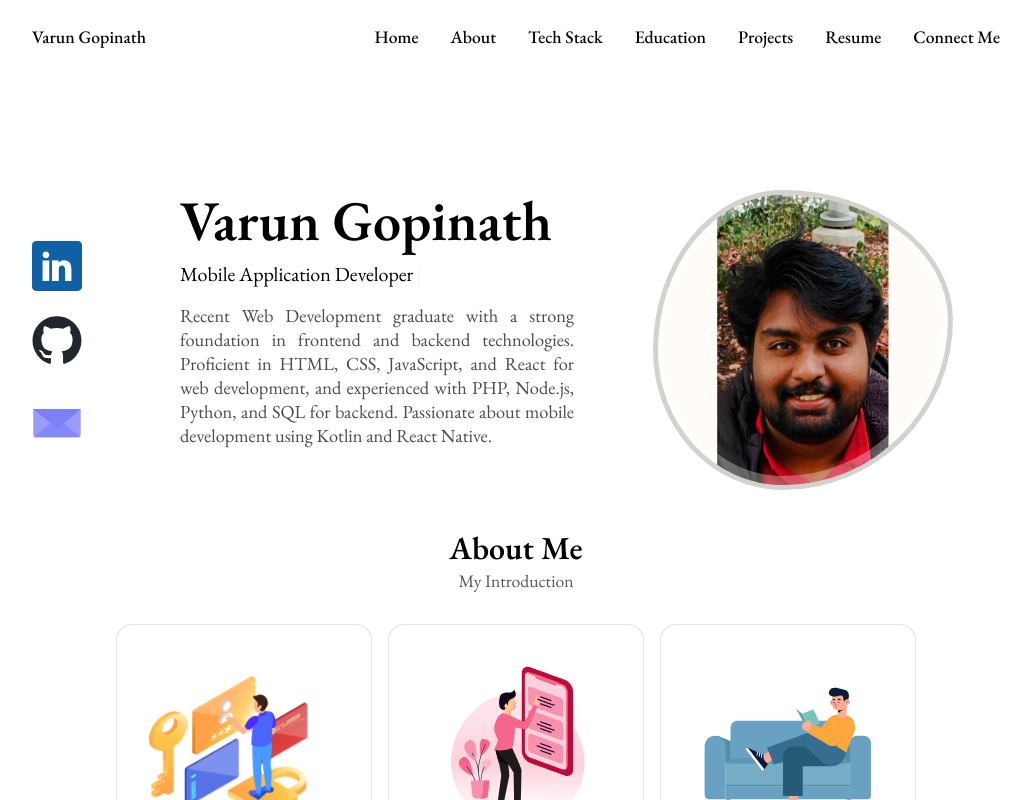
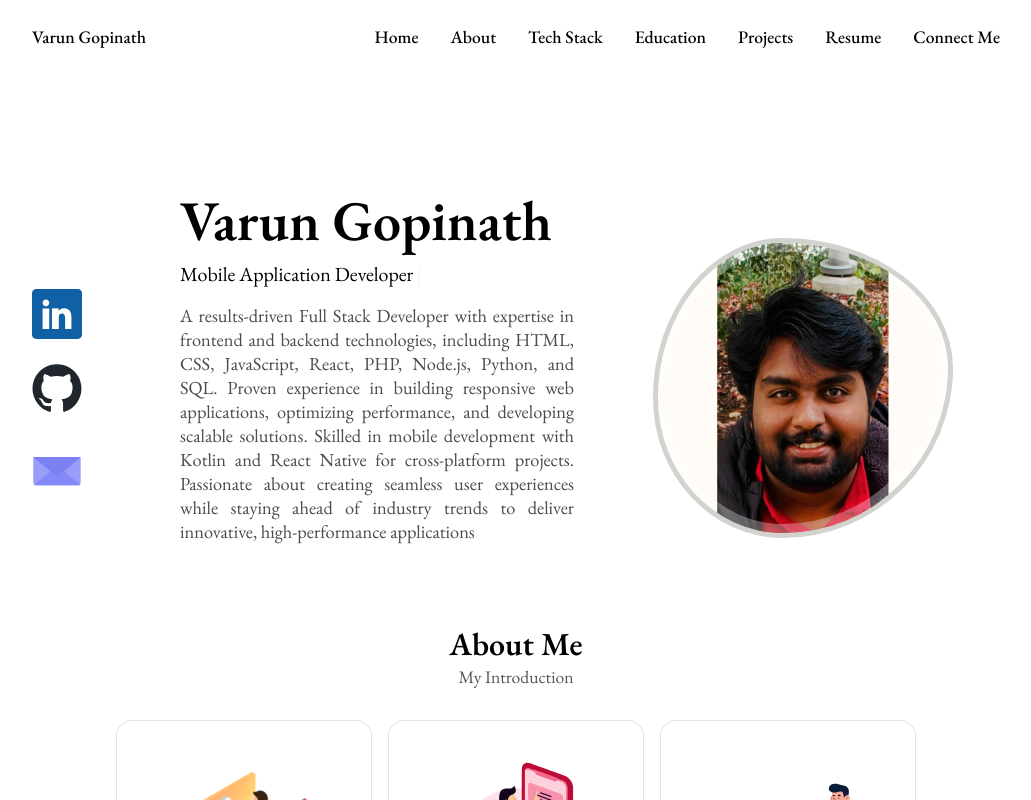
Before and after one commit to varungnathan/varun-gopinath-portfolio, a React (Create React App) app: page / in a window 1280 px wide. Shown: the top 800 px of the page, without its empty margins (124-1155 px from the left). Built offline with nearby package versions, Linux system fonts and the light colour scheme.

Commit message:
Add file headers to multiple components and update skill description for clarity

```diff
--- a/src/App.js
+++ b/src/App.js
@@ -1,3 +1,5 @@
+// src\App.js
+
 import { useState } from 'react';
 import { BrowserRouter as Router, Routes, Route } from 'react-router-dom';
 import './App.css';
--- a/src/components/about/About.jsx
+++ b/src/components/about/About.jsx
@@ -21,6 +21,7 @@ const About = () => {
                   On the backend, I have hands-on experience with PHP, Node.js, Python, and SQL, enabling me to build scalable and efficient web applications.
                   In addition to web development, I am passionate about mobile development using Kotlin and have worked on cross-platform projects using React Native.
                   With a focus on delivering seamless user experiences, I am constantly exploring new technologies to stay ahead of industry trends and build robust applications across platforms.
+
                 </p>
                 {/* <a download="" href={CV} className="button button--flex">Download CV
                     <svg
--- a/src/components/header/Header.jsx
+++ b/src/components/header/Header.jsx
@@ -1,3 +1,5 @@
+// src\components\header\Header.jsx
+
 import React, { useState } from 'react';
 import { Link } from 'react-router-dom';
 import './header.css';
--- a/src/components/header/Home/Data.jsx
+++ b/src/components/header/Home/Data.jsx
@@ -21,7 +21,7 @@ const Data = () => {
           </span>
         </h3>
         <p className="home__description">
-          Recent Web Development graduate with a strong foundation in frontend and backend technologies. Proficient in HTML, CSS, JavaScript, and React for web development, and experienced with PHP, Node.js, Python, and SQL for backend. Passionate about mobile development using Kotlin and React Native.
+        A results-driven Full Stack Developer with expertise in frontend and backend technologies, including HTML, CSS, JavaScript, React, PHP, Node.js, Python, and SQL. Proven experience in building responsive web applications, optimizing performance, and developing scalable solutions. Skilled in mobile development with Kotlin and React Native for cross-platform projects. Passionate about creating seamless user experiences while staying ahead of industry trends to deliver innovative, high-performance applications
         </p>
         {/* <a href="#contact" className="button button--flex">
             Say Hello
--- a/src/components/skills/Skills.jsx
+++ b/src/components/skills/Skills.jsx
@@ -1,3 +1,5 @@
+// src\components\skills\Skills.jsx
+
 import React from 'react';
 import { FaHtml5, FaCss3Alt, FaJs, FaReact, FaBootstrap, FaNodeJs, FaPhp, FaPython, FaAndroid, FaCloud, FaJava, FaCode } from 'react-icons/fa';
 import { SiFirebase, SiMongodb, SiMysql, SiTypescript, SiDotnet, SiAdobe, SiFigma } from 'react-icons/si';
--- a/src/components/skills/skills.css
+++ b/src/components/skills/skills.css
@@ -1,3 +1,5 @@
+/* src\components\skills\skills.css */
+
 .skills__grid {
   display: grid;
   grid-template-columns: repeat(auto-fill, minmax(100px, 1fr));
```
